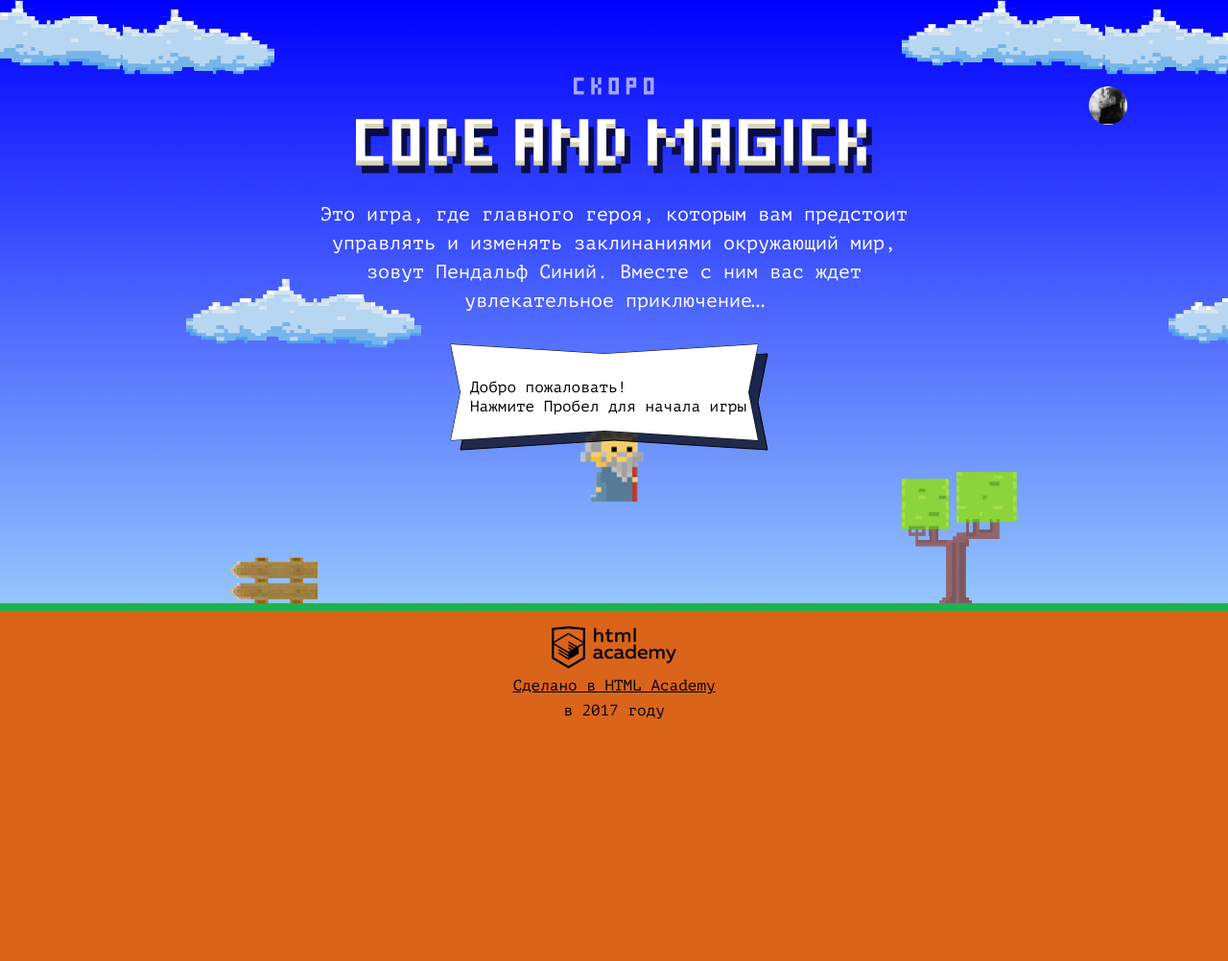
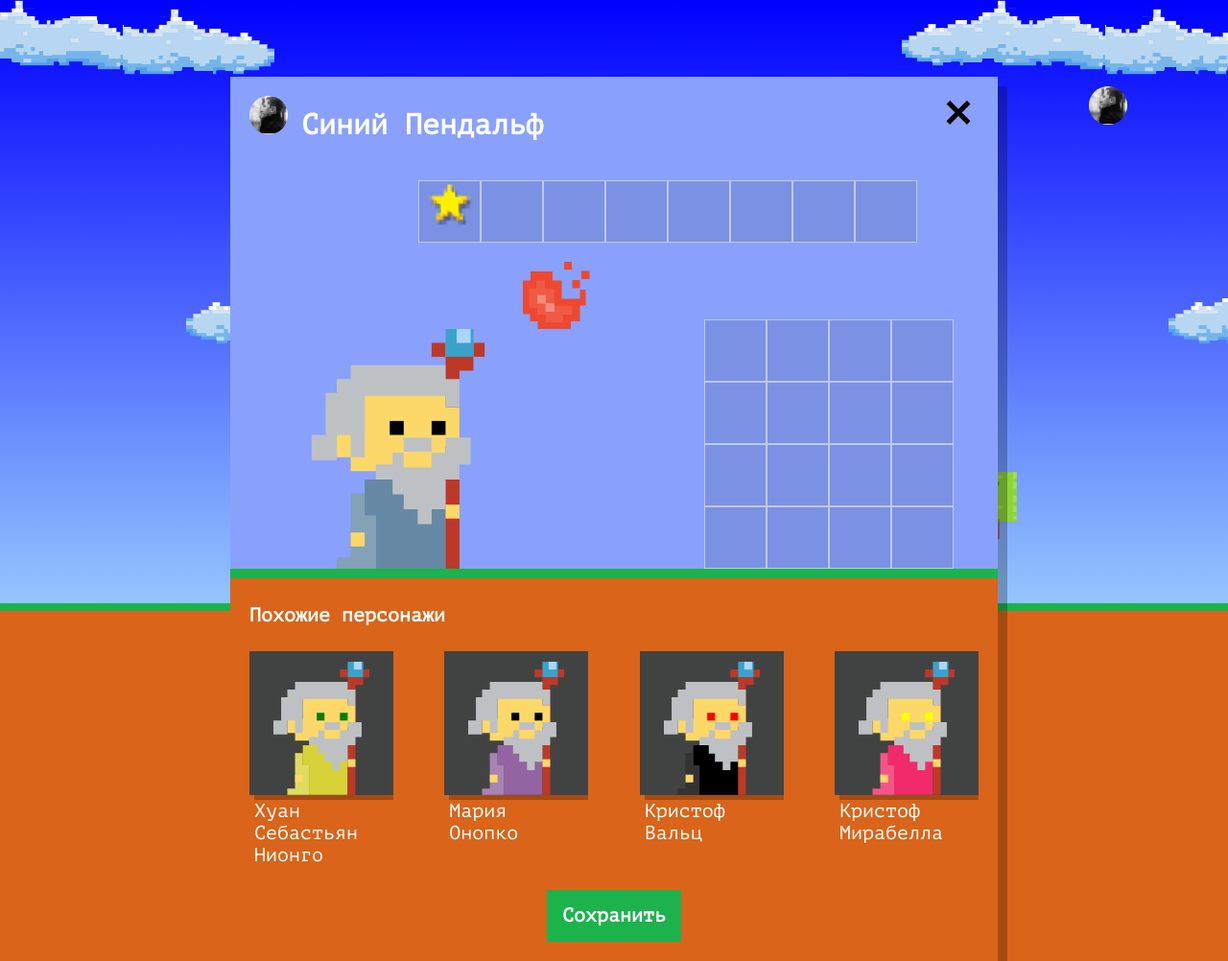
Before and after one commit to JuliaKuharenok/1368951-code-and-magick-21, a website: page index.html in a window 1280 px wide. Shown: the whole page at 96% size. Before the commit the page ends 800 px from the top, so only its background shows below. Drawn offline with Linux system fonts and the light colour scheme.

Commit message:
game setup

```diff
--- a/index.html
+++ b/index.html
@@ -207,6 +207,8 @@
     return gameFieldHeight / 3;
   };
 </script>
+
+<script src="js/setup.js"></script>
 <script src="js/stat.js"></script>
 <script src="js/game.js"></script>
 
--- /dev/null
+++ b/js/setup.js
@@ -0,0 +1,50 @@
+'use strict';
+
+const WIZARD_NAMES = [`Иван`, `Хуан Себастьян`, `Мария`, `Кристоф`, `Виктор`, `Юлия`, `Люпита`, `Вашингтон`];
+const WIZARD_LASTNAMES = [`да Марья`, `Верон`, `Мирабелла`, `Вальц`, `Онопко`, `Топольницкая`, `Нионго`, `Ирвинг`];
+const WIZARD_COATS = [`rgb(101, 137, 164)`, `rgb(241, 43, 107)`, `rgb(146, 100, 161)`, `rgb(56, 159, 117)`, `rgb(215, 210, 55)`, `rgb(0, 0, 0)`];
+const WIZARD_EYES = [`black`, `red`, `blue`, `yellow`, `green`];
+
+const userDialog = document.querySelector(`.setup`);
+userDialog.classList.remove(`hidden`);
+
+document.querySelector(`.setup-similar`).classList.remove(`hidden`);
+
+const similarListElement = document.querySelector(`.setup-similar-list`);
+const similarWizardTemplate = document.querySelector(`#similar-wizard-template`).content.querySelector(`.setup-similar-item`);
+
+const random = function (array) {
+  const randomItem = array[Math.floor(Math.random() * array.length)];
+  return randomItem;
+};
+
+const wizards = [
+  {
+    name: random(WIZARD_NAMES) + ` ` + random(WIZARD_LASTNAMES),
+    coatColor: random(WIZARD_COATS),
+    eyesColor: random(WIZARD_EYES),
+  },
+  {
+    name: random(WIZARD_NAMES) + ` ` + random(WIZARD_LASTNAMES),
+    coatColor: random(WIZARD_COATS),
+    eyesColor: random(WIZARD_EYES),
+  },
+  {
+    name: random(WIZARD_NAMES) + ` ` + random(WIZARD_LASTNAMES),
+    coatColor: random(WIZARD_COATS),
+    eyesColor: random(WIZARD_EYES),
+  },
+  {
+    name: random(WIZARD_NAMES) + ` ` + random(WIZARD_LASTNAMES),
+    coatColor: random(WIZARD_COATS),
+    eyesColor: random(WIZARD_EYES),
+  }
+];
+
+for (let i = 0; i < WIZARD_NAMES.length; i++) {
+  const wizardElement = similarWizardTemplate.cloneNode(true);
+  wizardElement.querySelector(`.setup-similar-label`).textContent = wizards[i].name;
+  wizardElement.querySelector(`.wizard-coat`).style.fill = wizards[i].coatColor;
+  wizardElement.querySelector(`.wizard-eyes`).style.fill = wizards[i].eyesColor;
+  similarListElement.appendChild(wizardElement);
+}
```
